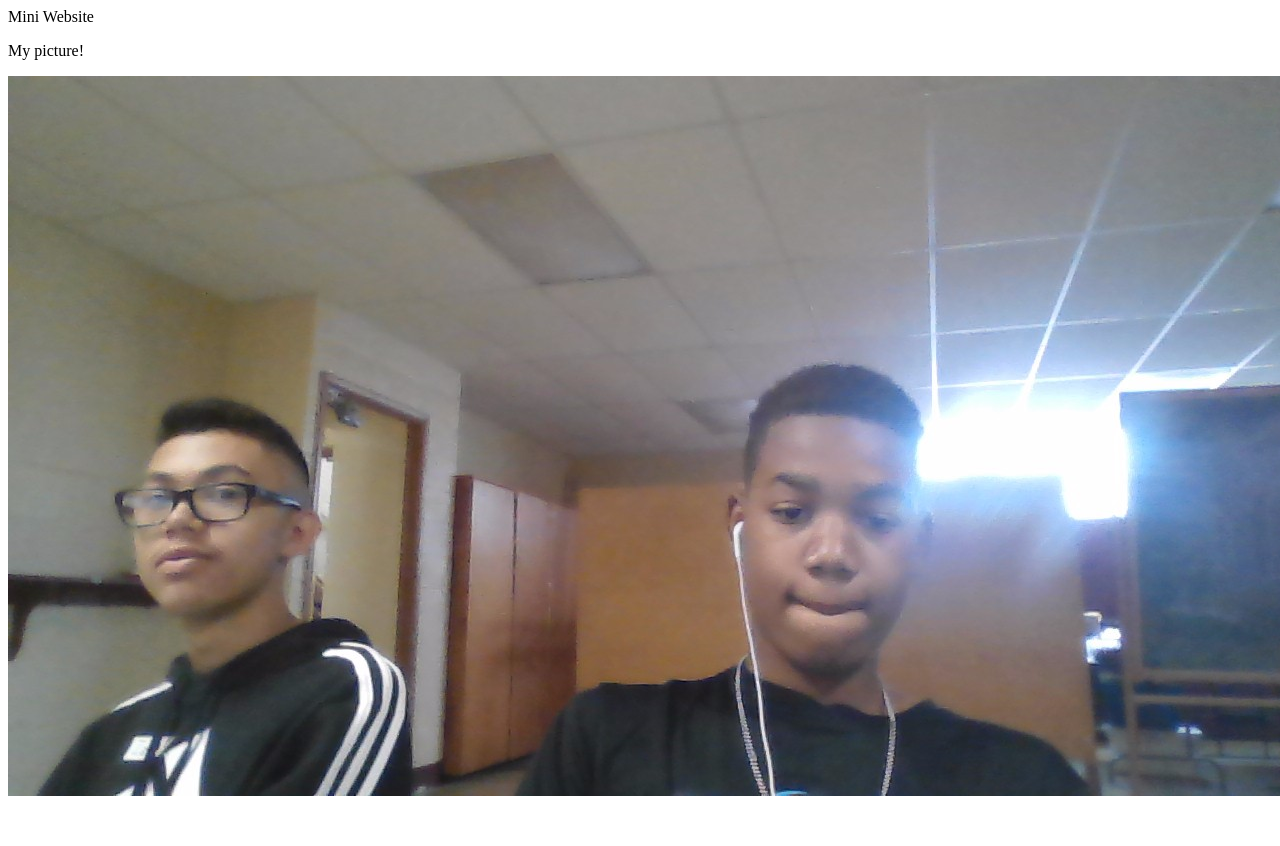
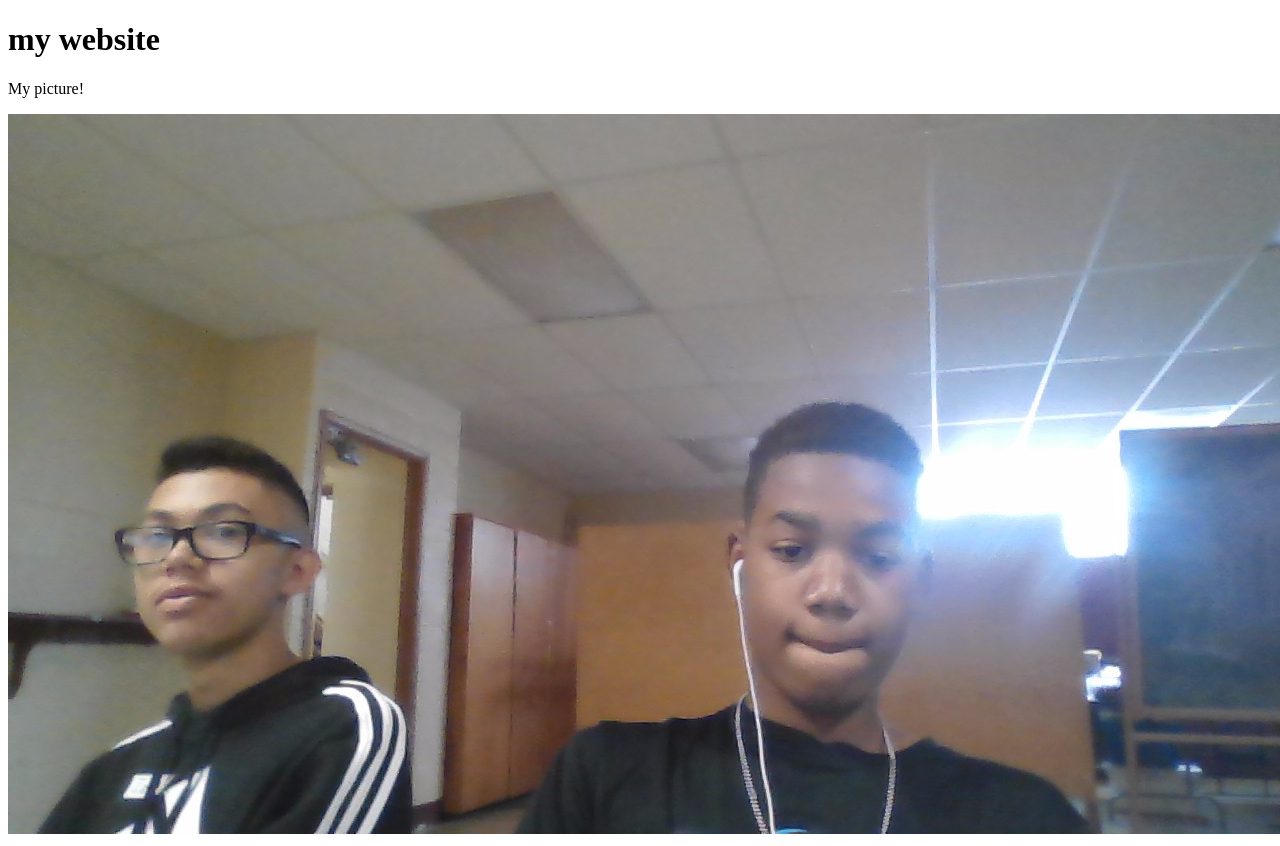
Before and after one commit to champslays/basic-website, a plain HTML site: page index.html in a window 1280 px wide. Before the commit the page ends 808 px from the top, so only its background shows below. Drawn offline with Linux system fonts and the light colour scheme.

Commit message:
fixed title

```diff
--- a/index.html
+++ b/index.html
@@ -2,10 +2,11 @@
 <html>
 
 <head>
-<champs>Mini Website</champs>
-<head>
+<title>Mini Website</title>
+</head>
 
 <body>
+<h1>my website</h1>
 <p>My picture!</p>
 <img src = "me.jpg">
 </body>
```
